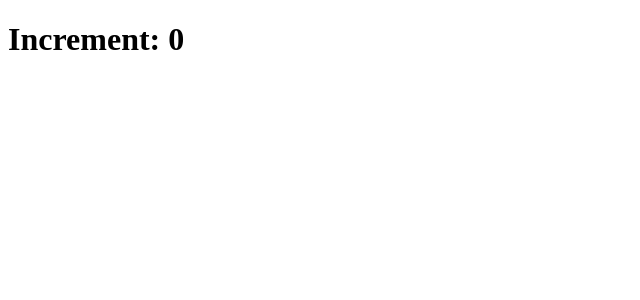
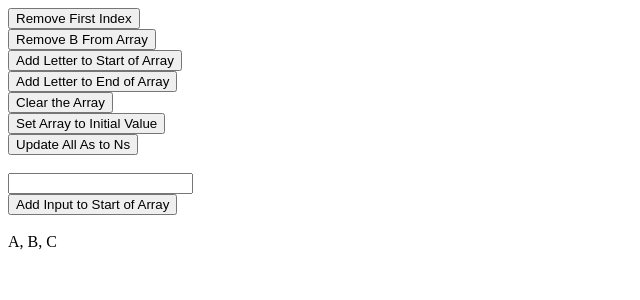
Before and after one commit to Angi-Adema/intro-react-vite-app, a React (Vite) app: page / in a window 1280 px wide. Shown: the top 300 px of the page, without its empty margins (0-640 px from the left). Built offline with nearby package versions, Linux system fonts and the light colour scheme.

Commit message:
commented out Counter.jsx and completed project 20 in App.js

```diff
--- a/src/App.jsx
+++ b/src/App.jsx
@@ -3,17 +3,94 @@
 // import { NameClass } from "./NameClass";
 // import { NameFunc } from "./NameFunc";
 // import { TodoListItem } from "./TodoListItem";
-// import { useState } from "react";
-import { Counter } from "./Counter";
+import { useState } from "react";
+// import { Counter } from "./Counter";
 
-// function App() {
-//   return <TodoListItem isComplete>First List Item</TodoListItem>;
-// }
+const INITIAL_ARRAY = ["A", "B", "C"];
 
 function App() {
-  return <Counter />;
+  const [array, setArray] = useState(["A", "B", "C"]);
+  const [value, setValue] = useState("");
+
+  function removeFirst() {
+    setArray((existingArray) => {
+      return existingArray.slice(1);
+    });
+  }
+
+  function removeLetter() {
+    setArray((existingArray) => {
+      return existingArray.filter((letter) => letter !== "B");
+    });
+  }
+
+  function addLetterToStart() {
+    setArray((existingArray) => {
+      return ["P", ...existingArray];
+    });
+  }
+
+  function addLetterToEnd() {
+    setArray((existingArray) => {
+      return [...existingArray, "Z"];
+    });
+  }
+
+  function clearArray() {
+    setArray([]);
+  }
+
+  function resetArray() {
+    setArray(INITIAL_ARRAY);
+  }
+
+  function updateAtoN() {
+    setArray((existingArray) => {
+      return existingArray.map((letter) => {
+        if (letter === "A") {
+          return "N";
+        } else {
+          return letter;
+        }
+      });
+    });
+  }
+
+  function addInputValue() {
+    // const inputValue = prompt("Enter a letter");
+    <input type="text" />;
+    setArray((existingArray) => {
+      return [value, ...existingArray];
+    });
+  }
+
+  return (
+    <div>
+      <button onClick={removeFirst}>Remove First Index</button>
+      <br />
+      <button onClick={removeLetter}>Remove B From Array</button>
+      <br />
+      <button onClick={addLetterToStart}>Add Letter to Start of Array</button>
+      <br />
+      <button onClick={addLetterToEnd}>Add Letter to End of Array</button>
+      <br />
+      <button onClick={clearArray}>Clear the Array</button>
+      <br />
+      <button onClick={resetArray}>Set Array to Initial Value</button>
+      <br />
+      <button onClick={updateAtoN}>Update All As to Ns</button>
+      <br />
+      <br />
+      <input value={value} onChange={(event) => setValue(event.target.value)} />
+      <br />
+      <button onClick={() => addInputValue(value)}>
+        Add Input to Start of Array
+      </button>
+      <br />
+      <br />
+      {array.join(", ")}
+    </div>
+  );
 }
 
 export default App;
-
-// return <TodoListItem isComplete>List Item 1</TodoListItem>;
--- a/src/Counter.jsx
+++ b/src/Counter.jsx
@@ -1,20 +1,20 @@
-import { useState } from "react";
+// import { useState } from "react";
 
-export function Counter() {
-  const [counter, setCounter] = useState(0);
+// export function Counter() {
+//   const [counter, setCounter] = useState(0);
 
-  function handleClick() {
-    setCounter((currentCount) => currentCount + 1);
-  }
+//   function handleClick() {
+//     setCounter((currentCount) => currentCount + 1);
+//   }
 
 //   setCounter((currentCount) => {
 //     return currentCount + 1;
 //   });
 
-  return (
-    <h1 onClick={handleClick}>Increment: {counter}</h1>
+// return (
+//   <h1 onClick={handleClick}>Increment: {counter}</h1>
 // <h1 onClick={() => setCounter((currentCount) => currentCount + 1)}>
 //   Increment: {counter}
 // </h1>
-  );
-}
+//   );
+// }
```
Lines whose indentation alone changed are shown as unchanged.
